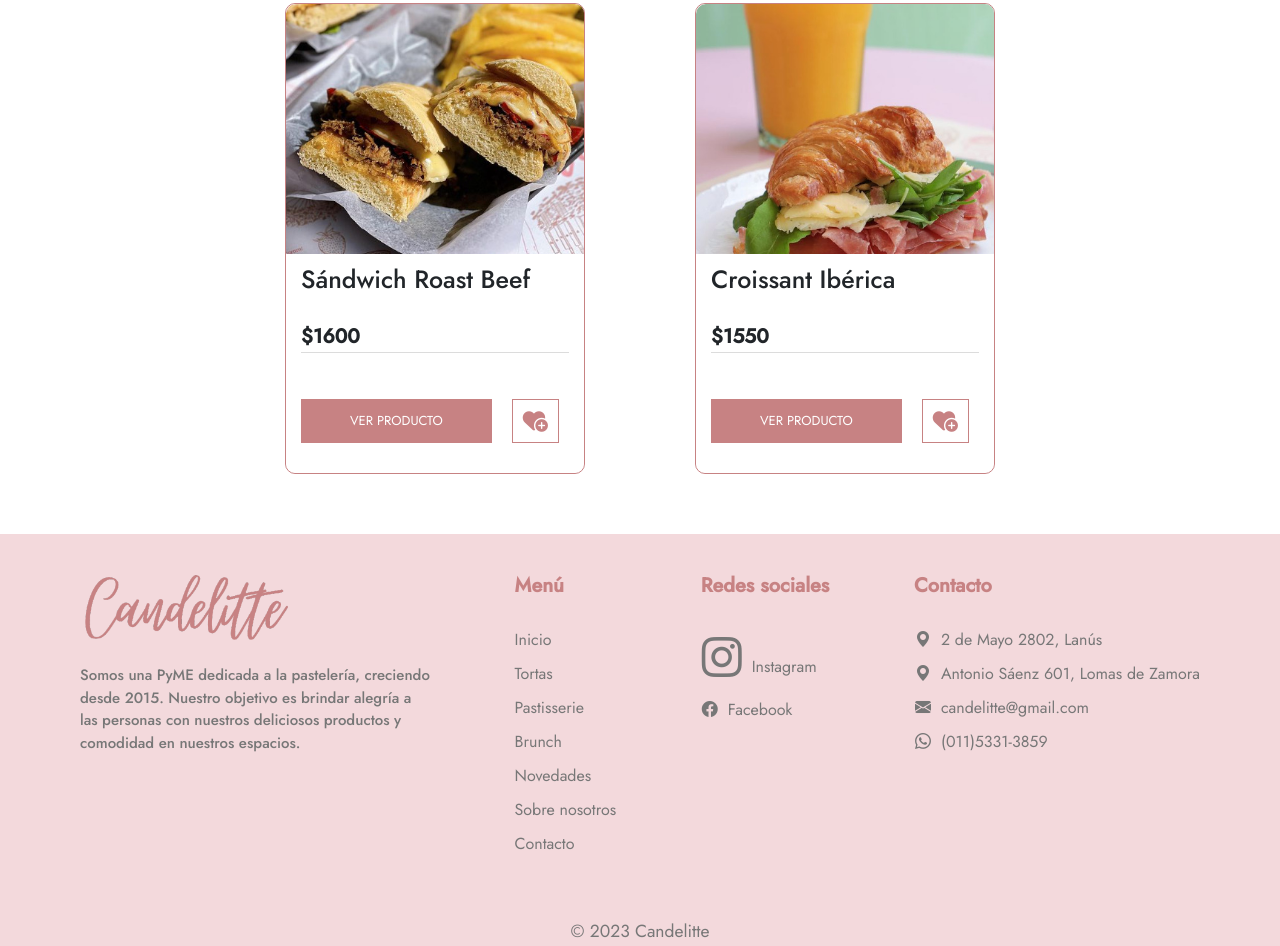
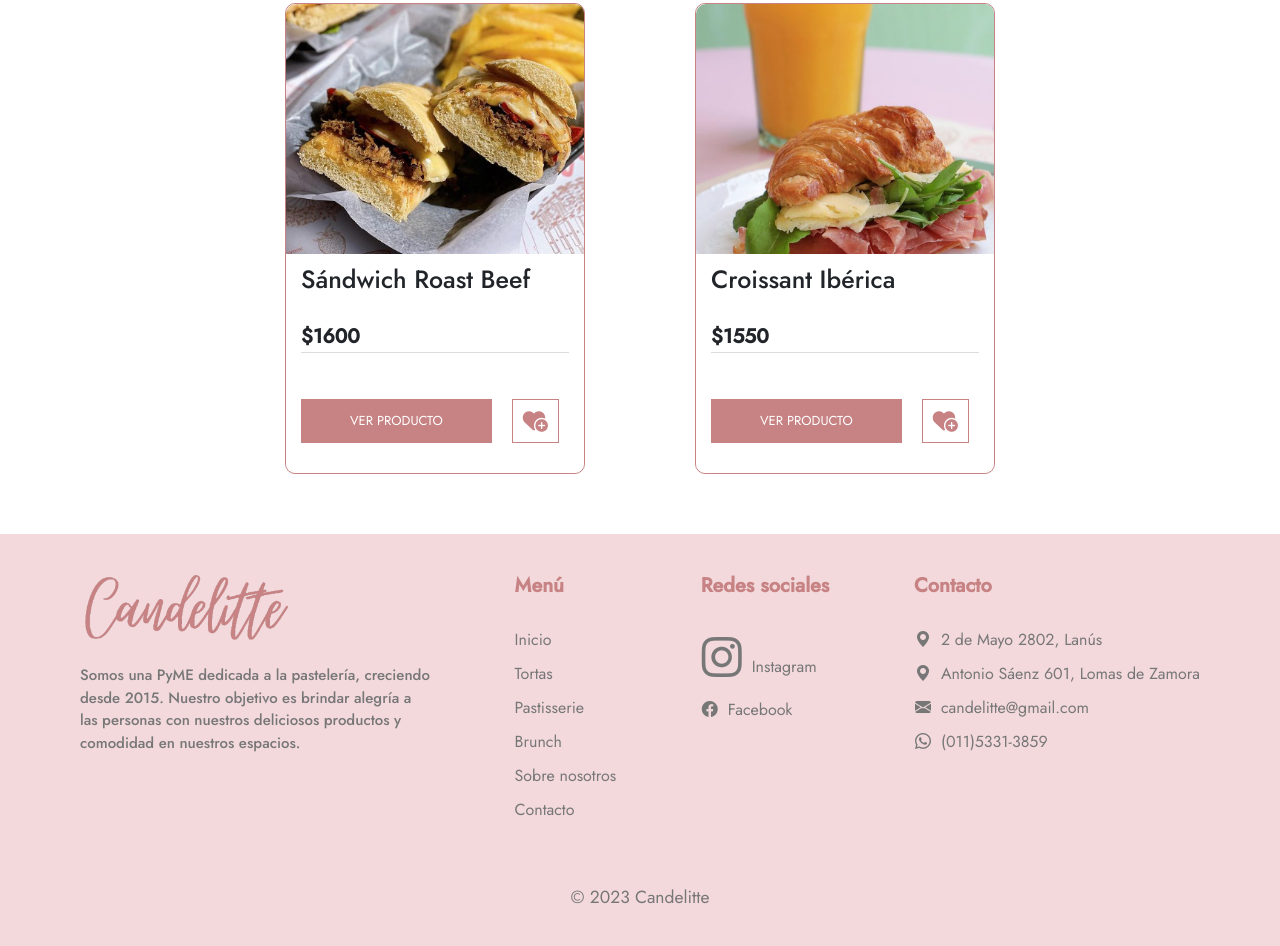
Before and after one commit to valendiego/PF_Diego, a plain HTML site: page pages/brunch.html in a window 1280 px wide. Shown: the part 1626-2572 px from the top of the page. After the commit the page ends 2538 px from the top, so only its background shows below. Drawn offline with nearby package versions, Linux system fonts and the light colour scheme; some packages are replaced by stand-ins of ours; a script that the page names is missing.

Commit message:
Se eliminó la sección novedades del footer

```diff
--- a/pages/brunch.html
+++ b/pages/brunch.html
@@ -231,7 +231,6 @@
                 <a href="./tortas.html">Tortas</a>
                 <a href="./pastisserie.html">Pastisserie</a>
                 <a href="./brunch.html">Brunch</a>
-                <a href="./novedades.html">Novedades</a>
                 <a href="./sobrenosotros.html">Sobre nosotros</a>
                 <a href="./contacto.html">Contacto</a>
             </div>
```
Also changed, not shown: pages/contacto.html (+0 -1 lines), pages/pastisserie.html (+0 -1 lines), pages/sobrenosotros.html (+0 -1 lines), pages/tortas.html (+0 -1 lines).
